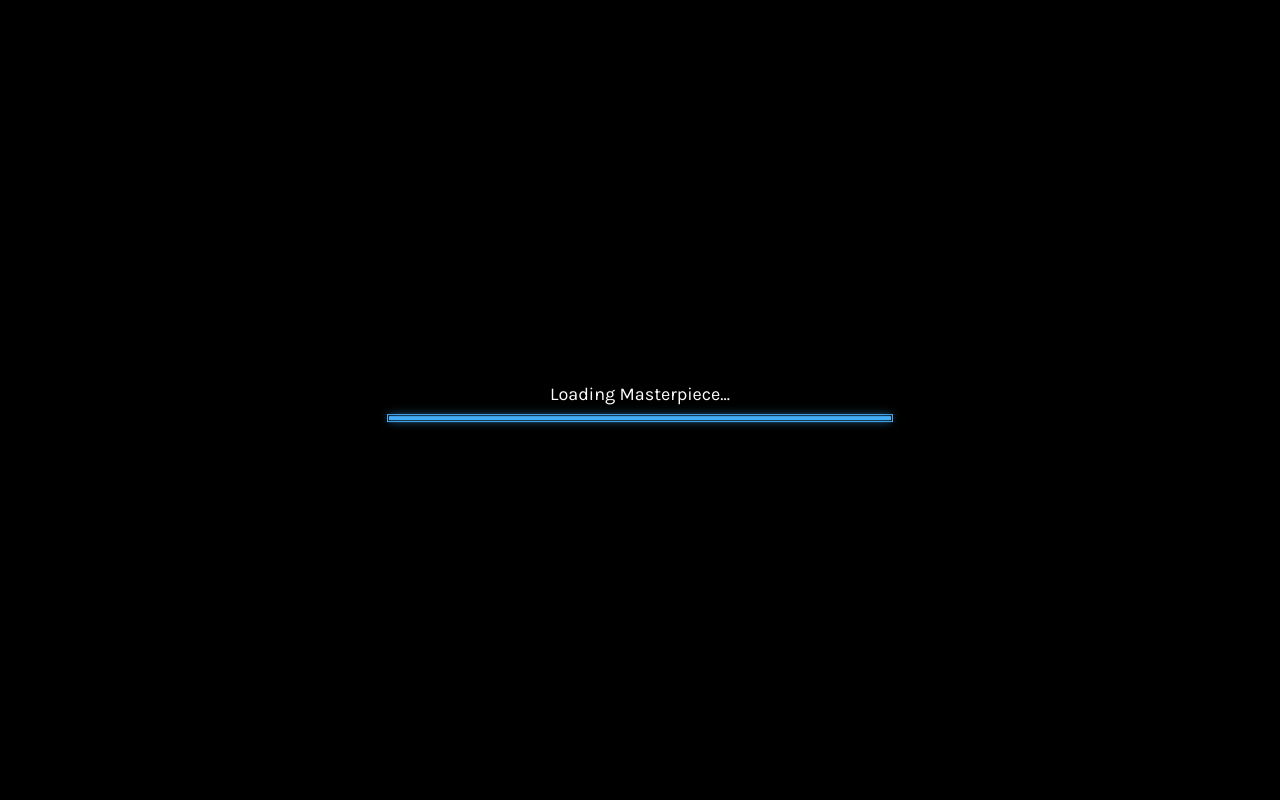
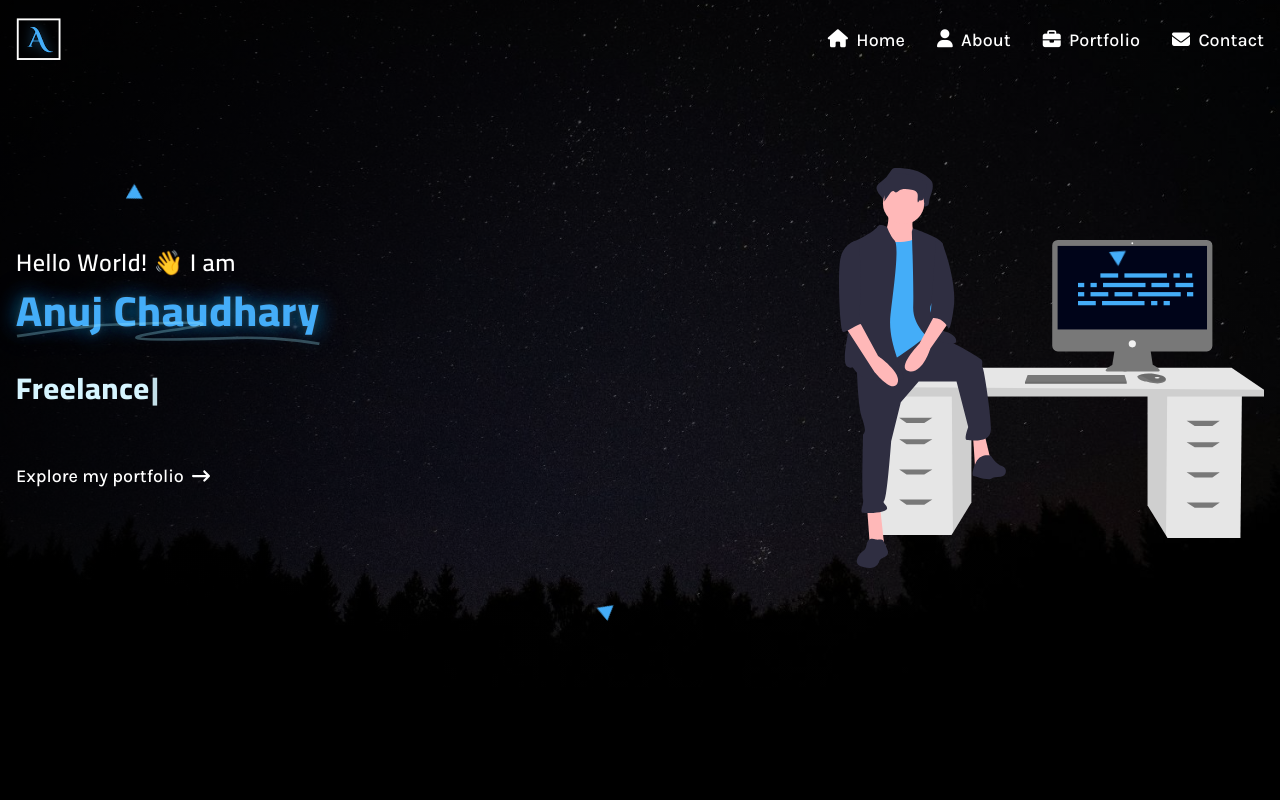
Before and after one commit to Anuj579/my-portfolio, a React (Vite) app: page / in a window 1280 px wide. Shown: the top 800 px of the page. Built offline with nearby package versions, Linux system fonts and the light colour scheme.

Commit message:
loader code updated

```diff
--- a/src/App.jsx
+++ b/src/App.jsx
@@ -21,23 +21,11 @@ export default function App() {
   useScrollToTop();
 
   useEffect(() => {
-    let contentLoaded = false;
-    let timer;
-
-    const handleLoad = () => {
-      contentLoaded = true;
-      timer = setTimeout(() => {
-        setIsLoading(false);
-      }, 1500);
-    };
-
-    window.addEventListener('load', handleLoad);
-
-    return () => {
-      window.removeEventListener('load', handleLoad);
-      clearTimeout(timer);
-    };
-  }, []);
+    const timeout = setTimeout(() => {
+      setIsLoading(false)
+    }, 1500);
+    return () => clearTimeout(timeout)
+  }, [])
 
   return (
     <>
```
